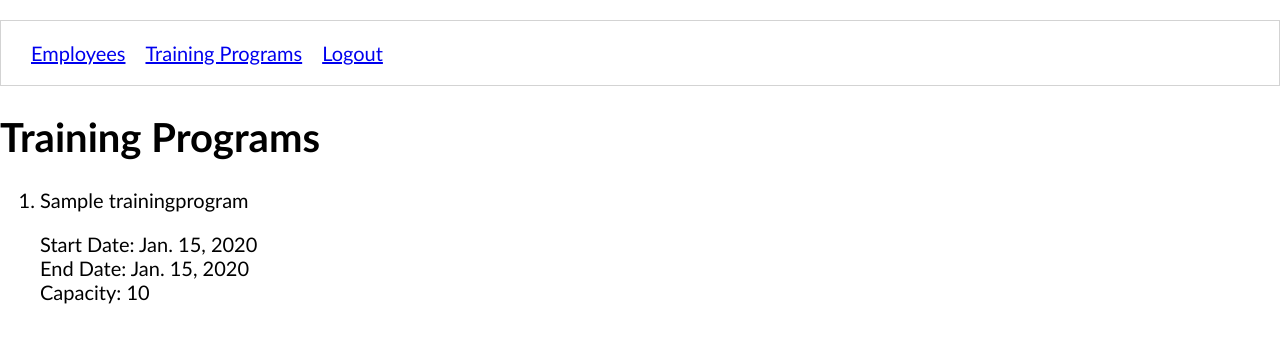
After one commit to nss-day-cohort-33/bangazon-workforce-management-galydia-empire, a Django app: template hrapp/templates/training_programs/training_programs_list.html in a window 1280 px wide. The commit adds this page. Shown: the top 343 px of the page. Run offline with Django 3.2, Linux system fonts and the light colour scheme; the template is opened without the code that fills it: values that come from a table or form of the project are taken from there, others are empty; tables that the repository leaves empty hold one stand-in row (values such as "Sample post").

Commit message:
got training programs to display but need to filter by start date

```diff
--- a/hrapp/templates/shared/base.html
+++ b/hrapp/templates/shared/base.html
@@ -30,8 +30,8 @@
         <ol class="navList">
             <li class="navList__route"><a href="{% url 'hrapp:employee_list' %}">Employees</a></li>
             {% comment %} <li class="navList__route"><a href="{% url 'hrapp:departments' %}">Departments</a></li>
-            <li class="navList__route"><a href="{% url 'hrapp:computers' %}">Computers</a></li>
-            <li class="navList__route"><a href="{% url 'hrapp:training_programs' %}">Training Programs</a></li> {% endcomment %}
+            <li class="navList__route"><a href="{% url 'hrapp:computers' %}">Computers</a></li> {% endcomment %}
+            <li class="navList__route"><a href="{% url 'hrapp:training_program_list' %}">Training Programs</a></li>
             <li class="navList__route"><a href="{% url 'hrapp:logout' %}">Logout</a></li>
         </ol>
     </nav>
--- /dev/null
+++ b/hrapp/templates/training_programs/training_programs_list.html
@@ -0,0 +1,18 @@
+{% extends 'shared/base.html' %}
+
+{% block content %}
+<h1>Training Programs</h1>
+{% comment %} <a href="{% url 'hrapp:training_program_form' %}">Add Training Program to Bangazon</a> {% endcomment %}
+
+
+<ol>
+{% for training in training_programs %}
+    <li>
+        <p>{{ training }}</p>
+        Start Date: {{training.start_date}}<br>
+        End Date: {{training.end_date}}<br>
+        Capacity: {{training.capacity}}
+    </li>
+{% endfor %}
+</ol>
+{% endblock content %}
--- a/hrapp/urls.py
+++ b/hrapp/urls.py
@@ -9,4 +9,5 @@ urlpatterns = [
     path('accounts/', include('django.contrib.auth.urls')),
     path('logout/', logout_user, name='logout'),
     path('employees/', employee_list, name='employee_list'),
+    path('training_programs/', training_program_list, name='training_program_list'),
 ]
--- a/hrapp/views/__init__.py
+++ b/hrapp/views/__init__.py
@@ -1,3 +1,4 @@
 from .employees.employee_list import employee_list
 from .home import home
 from .auth.logout import logout_user
+from.training_programs.training_programs import training_program_list
```
Also changed, not shown: hrapp/views/training_programs/training_programs.py (added, +53 -0 lines).
